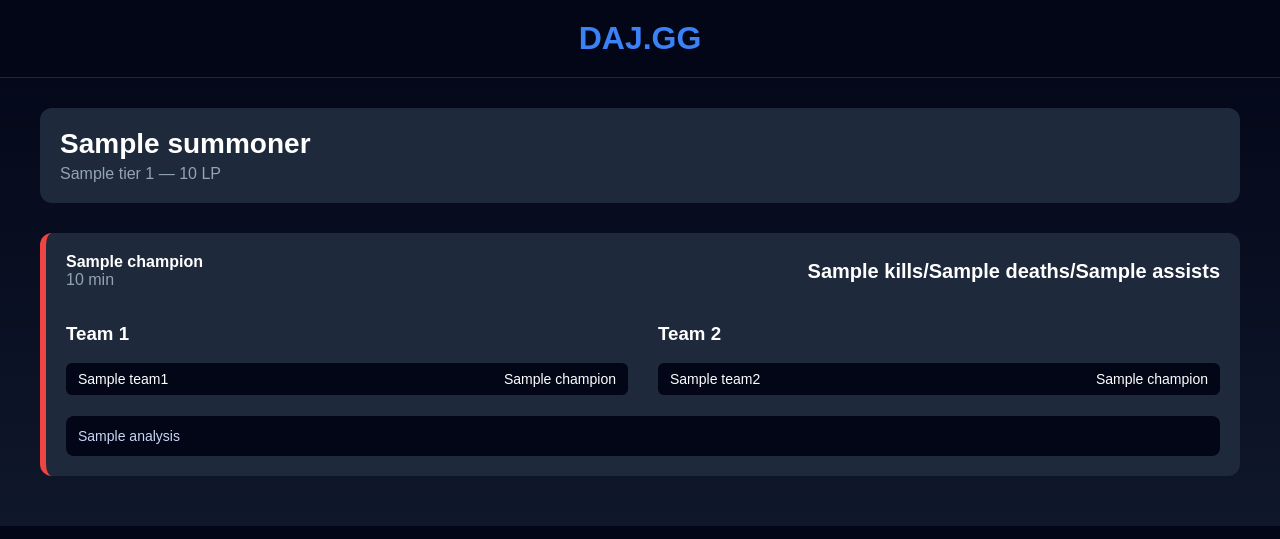
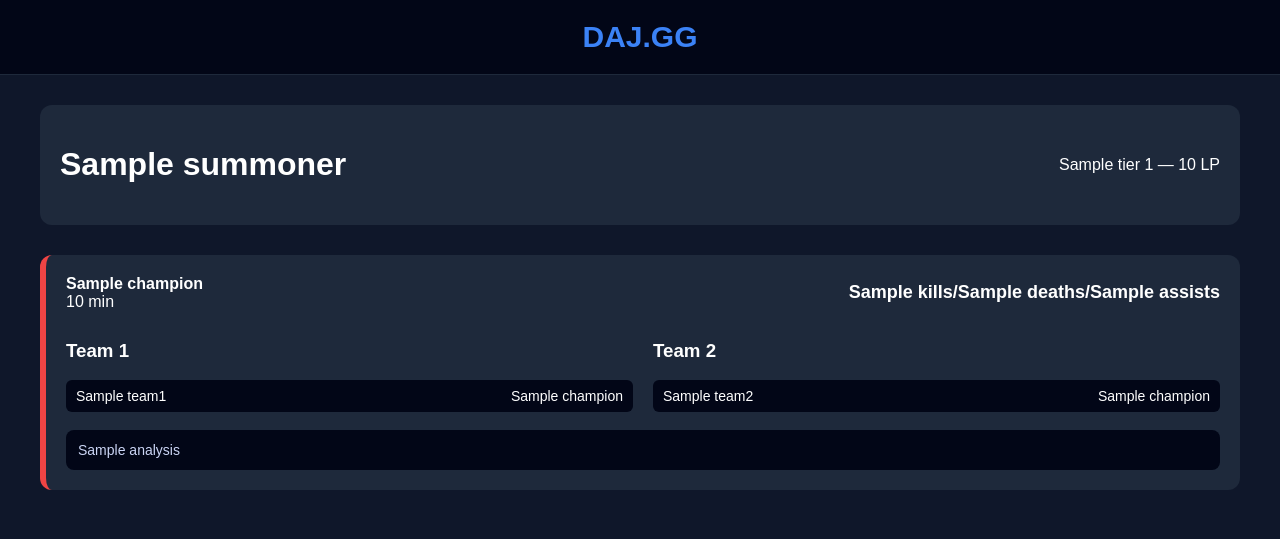
Before and after one commit to deuj91/daj-gg, a Flask app: template templates/results.html in a window 1280 px wide. Shown: the top 539 px of the page. Run offline with Flask 3, Linux system fonts and the light colour scheme; the template is opened without the code that fills it: most values are stand-ins (such as "Sample title", 1, 10 or a date in 2020).

Commit message:
Update style.css

```diff
--- a/static/style.css
+++ b/static/style.css
@@ -1,11 +1,11 @@
 body{
 margin:0;
 font-family:Arial, Helvetica, sans-serif;
-background:linear-gradient(180deg,#020617,#0f172a);
+background:#0f172a;
 color:white;
 }
 
-/* NAV */
+/* HEADER */
 
 .header{
 background:#020617;
@@ -15,7 +15,7 @@ border-bottom:1px solid #1e293b;
 }
 
 .logo{
-font-size:32px;
+font-size:30px;
 font-weight:bold;
 color:#3b82f6;
 }
@@ -25,13 +25,13 @@ color:#3b82f6;
 .search-box{
 display:flex;
 justify-content:center;
-margin-top:40px;
+margin-top:80px;
 gap:10px;
 }
 
 .search-box input{
 padding:14px;
-width:320px;
+width:300px;
 border-radius:10px;
 border:none;
 font-size:16px;
@@ -45,14 +45,13 @@ background:#3b82f6;
 color:white;
 font-weight:bold;
 cursor:pointer;
-transition:0.2s;
 }
 
 .search-box button:hover{
 background:#2563eb;
 }
 
-/* RESULTS PAGE */
+/* CONTAINER */
 
 .container{
 max-width:1200px;
@@ -60,33 +59,35 @@ margin:auto;
 padding:30px;
 }
 
+/* SUMMONER */
+
 .summoner{
 background:#1e293b;
 padding:20px;
 border-radius:12px;
 margin-bottom:30px;
-}
-
-.summoner h1{
-margin:0;
-font-size:28px;
+display:flex;
+justify-content:space-between;
+align-items:center;
 }
 
 .rank{
-margin-top:5px;
-color:#94a3b8;
+display:flex;
+align-items:center;
+gap:10px;
 }
 
-/* MATCH CARD */
+.rank img{
+width:40px;
+}
+
+/* MATCH */
 
 .match{
 background:#1e293b;
 border-radius:12px;
 padding:20px;
 margin-bottom:20px;
-display:flex;
-flex-direction:column;
-gap:15px;
 }
 
 .victory{
@@ -97,19 +98,23 @@ border-left:6px solid #22c55e;
 border-left:6px solid #ef4444;
 }
 
+/* MATCH TOP */
+
 .match-top{
 display:flex;
 justify-content:space-between;
 align-items:center;
+margin-bottom:10px;
+}
+
+.champion{
+font-size:18px;
+font-weight:bold;
 }
 
 .kda{
-font-size:20px;
+font-size:18px;
 font-weight:bold;
-}
-
-.duration{
-color:#94a3b8;
 }
 
 /* TEAMS */
@@ -117,20 +122,29 @@ color:#94a3b8;
 .teams{
 display:grid;
 grid-template-columns:1fr 1fr;
-gap:30px;
+gap:20px;
+margin-top:10px;
 }
 
 .player{
 display:flex;
 justify-content:space-between;
 background:#020617;
-padding:8px 12px;
+padding:8px 10px;
 border-radius:6px;
 margin-bottom:6px;
 font-size:14px;
 }
 
+.items img{
+width:22px;
+margin-right:2px;
+}
+
+/* ANALYSIS */
+
 .analysis{
+margin-top:12px;
 background:#020617;
 padding:12px;
 border-radius:8px;
```
